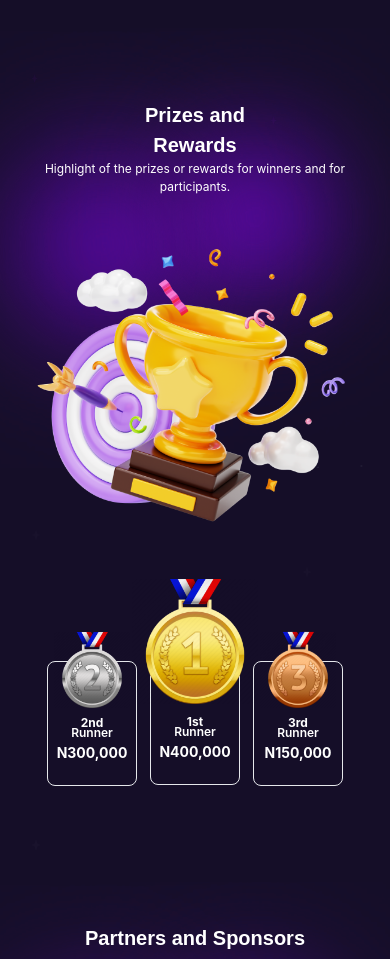
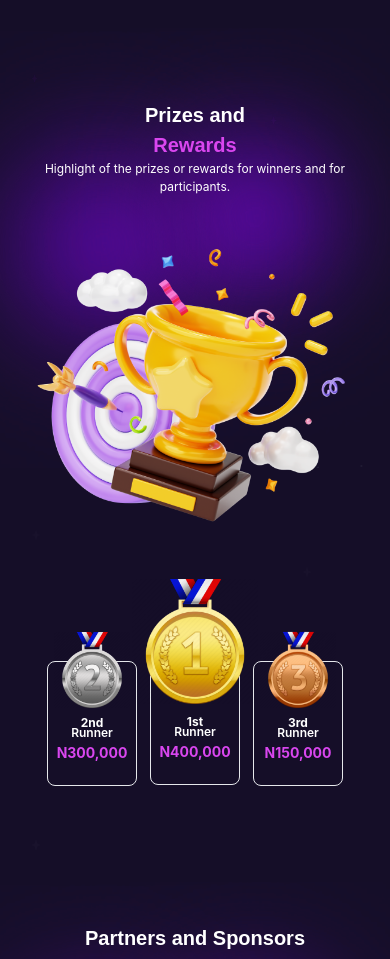
Before and after one commit to lawrahkonwea/getLinked, a React (Create React App) app: page / in a window 390 px wide. Shown: the part 5580-6539 px from the top of the page. Built offline with nearby package versions, Linux system fonts and the light colour scheme.

Commit message:
add text fushia

```diff
--- a/src/components/prizes.js
+++ b/src/components/prizes.js
@@ -39,7 +39,7 @@ export default function Prizes() {
                         <div className='flex'>
                             <div className='w-full'>
                                 <h1 className='text-[20px] font-bold font-clash-display'>Prizes and</h1>
-                                <span className='text-secondary text-[20px] font-bold font-clash-display mb-[3px]'>Rewards</span>
+                                <span className=' text-fuchsia-500 text-[20px] font-bold font-clash-display mb-[3px]'>Rewards</span>
                             </div>
                             <img src={Star2} alt='star' className='animate__animated animate__flash animate__infinite animate__slower lg:w-[26px] w-[7px] lg:h-8 h-[9px] absolute right-[25%] mt-[5%]'/>
                         </div>
@@ -52,7 +52,7 @@ export default function Prizes() {
                         <div ref={ref2} className={`${scrollX ? 'animate__slideInUp' : ''} animate__animated lg:flex flex-col w-full items-center hidden`}>
                             <div className='w-[401px]'>
                                 <h1 className='text-[32px] font-bold font-clash-display'>Prizes and</h1>
-                                <span className='text-secondary text-[32px] font-bold font-clash-display mb-5'>Rewards</span>
+                                <span className=' text-fuchsia-500 text-[32px] font-bold font-clash-display mb-5'>Rewards</span>
                             </div>
                             <h2 className='text-[16px] w-[401px] mb-[83px]'>Highlight of the prizes or rewards for winners and for participants.</h2>
                         </div>
@@ -68,7 +68,7 @@ export default function Prizes() {
                                 <div className='mt-[15px] flex items-center flex-col text-center h-full justify-end'>
                                     <p className='lg:text-[36px] text-[12px] font-bold'>2nd</p>
                                     <p className='lg:text-[24px] text-[12px] font-semibold -mt-2'>Runner</p>
-                                    <p className='px-4 lg:text-[32px] text-[14px] font-bold text-secondary lg:-mt-2 mt-0'>N300,000</p>
+                                    <p className='px-4 lg:text-[32px] text-[14px] font-bold  text-fuchsia-500 lg:-mt-2 mt-0'>N300,000</p>
                                 </div>
                             </div>
                             <div className='border border-secondary relative rounded-lg bg-gradient-100 lg:h-[345px] h-[147.3px] -mt-[23px] lg:pb-[33px] pb-[22.5px] lg:w-[212px] w-[90px] flex flex-col items-center'>
@@ -78,7 +78,7 @@ export default function Prizes() {
                                 <div className='mt-[15px] flex items-center flex-col text-center h-full justify-end'>
                                     <p className='lg:text-[36px] text-[12px] font-bold'>1st</p>
                                     <p className='lg:text-[24px] text-[12px] font-semibold -mt-2'>Runner</p>
-                                    <p className='px-4 lg:text-[32px] text-[14px] font-bold text-secondary lg:-mt-2 mt-0'>N400,000</p>
+                                    <p className='px-4 lg:text-[32px] text-[14px] font-bold  text-fuchsia-500 lg:-mt-2 mt-0'>N400,000</p>
                                 </div>
                             </div>
                             <div className='border border-secondary rounded-lg bg-gradient-100 lg:h-[296px] h-[125.6px] lg:pb-[33px] pb-[22.5px] lg:w-[212px] w-[90px] flex flex-col items-center'>
@@ -88,7 +88,7 @@ export default function Prizes() {
                                 <div className='mt-[15px] flex items-center flex-col text-center h-full justify-end'>
                                     <p className='lg:text-[36px] text-[12px] font-bold'>3rd</p>
                                     <p className='lg:text-[24px] text-[12px] font-semibold -mt-2'>Runner</p>
-                                    <p className='px-4 lg:text-[32px] text-[14px] font-bold text-secondary lg:-mt-2 mt-0'>N150,000</p>
+                                    <p className='px-4 lg:text-[32px] text-[14px] font-bold  text-fuchsia-500 lg:-mt-2 mt-0'>N150,000</p>
                                 </div>
                             </div>
                         </div>
```
